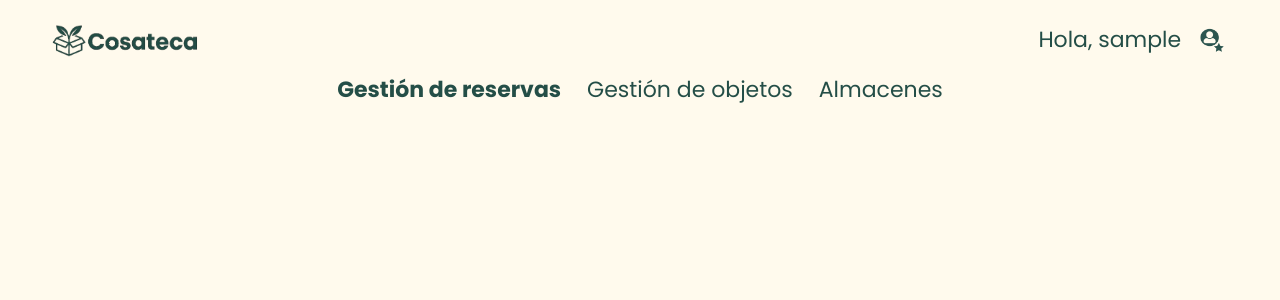
After one commit to COSATECA-TFG/Cosateca, a Django app: page /gestion_reservas_gestor in a window 1280 px wide. The commit adds this page. Shown: the top 300 px of the page. Run offline with Django 5.2, Linux system fonts and the light colour scheme; the visitor is signed in with stand-in values (Sample User, id 1).

Commit message:
feat: inicializada la base de las funcionalidades relacionadas con el gestor

```diff
--- a/cosateca/core/static/core/css/style.css
+++ b/cosateca/core/static/core/css/style.css
@@ -84,6 +84,10 @@ body {
   height: 10% !important;
 }
 
+.user_icon_gestor {
+  width: 10% !important;
+}
+
 a:focus {
     outline: none !important;
 }
--- a/cosateca/core/templates/header.html
+++ b/cosateca/core/templates/header.html
@@ -20,6 +20,8 @@
           <li><a class="dropdown-item" href="/usuario">Editar perfil</a></li>
           <li><a class="dropdown-item" href="/usuario/huella_carbono">Consular huella de carbono</a></li>
           <li><a class="dropdown-item" href="/usuario/amonestaciones">Consultar amonestaciones</a></li>
+          <li><a class="dropdown-item" href="/cerrar_sesion">Cerrar sesión</a></li>
+
         </ul>
       {% endif %}
     </div>
--- /dev/null
+++ b/cosateca/core/templates/header_gestor.html
@@ -0,0 +1,33 @@
+<header class="ms-5 me-5 mt-3">
+  <!-- ————— Fila 1: logo y saludo ————— -->
+  <div class="row justify-content-between align-items-center">
+    <div class="col-4">
+      <div class="img_wrapper">
+        <a href="/">
+          <img src="../static/img/cosateca_imagotipo.png" alt="logo" class="imagotipo">
+        </a>
+      </div>
+    </div>
+    <div class="col-4"></div> <!-- columna vacía para “empujar” el saludo a la derecha -->
+    <div class="col-4 d-flex justify-content-end align-items-center">
+      {% if user.is_authenticated %}
+
+        <a href="/usuario" class="btn boton_header_inicio">Hola, {{ user.username }}</a>
+        <img src="../static/img/logo_gestor.png" alt="user icon" class="user_icon_gestor">
+
+
+
+
+      {% endif %}
+    </div>
+  </div>
+
+  <!-- ————— Fila 2: menú centrado con su propio margen ————— -->
+  <div class="row">
+    <div class="col-12 d-flex justify-content-center menu_header">
+      <a href="/gestion_reservas_gestor" class="btn boton_header_inicio {% if request.path == '/gestion_reservas_gestor' %}fw-bold{% endif %}">Gestión de reservas</a>
+      <a href="/gestion_objetos_gestor" class="btn boton_header_inicio {% if request.path == '/gestion_objetos_gestor' %}fw-bold{% endif %}">Gestión de objetos</a>
+      <a href="/almacenes_gestor" class="btn boton_header_inicio {% if request.path == '/almacenes_gestor' %}fw-bold{% endif %}">Almacenes</a>
+    </div>
+  </div>
+</header>
--- a/cosateca/core/templates/home.html
+++ b/cosateca/core/templates/home.html
@@ -31,7 +31,9 @@
         <p>Comparte objetos, reduce tu huella de carbono</p>
 
         <div class="botonera_inicio w-100">
-            {% if user.is_authenticated %}
+            {% if user.is_authenticated and user.gestor %}
+            <a href="/gestion_reservas_gestor" class="btn boton_inicio me-4">Comenzar</a>
+            {% elif user.is_authenticated %}
             <a href="/menu" class="btn boton_inicio me-4">Comenzar</a>
             {% else %}
             <a href="/inicio_sesion" class="btn boton_inicio me-4">Comenzar</a>
--- a/cosateca/usuario/templates/detalles_usuario.html
+++ b/cosateca/usuario/templates/detalles_usuario.html
@@ -5,9 +5,11 @@
 {% block content %}
 
 
-
-
+{% if usuario.gestor %}
+{% include "header_gestor.html" %}
+{% else %}
 {% include "header.html" %}
+{% endif %}
 
 
 
--- /dev/null
+++ b/cosateca/usuario/templates/gestion_reserva_gestor.html
@@ -0,0 +1,10 @@
+{% extends "base.html" %}
+{% block title %}Menú Gestor{% endblock %}
+
+{% block content %}
+
+{% include "header_gestor.html" %}
+
+{% load query_transform %}
+<script>console.log("Estoy dentro")</script>
+{% endblock %}
--- a/cosateca/usuario/urls.py
+++ b/cosateca/usuario/urls.py
@@ -17,4 +17,8 @@ urlpatterns = [
     path('usuario/huella_carbono', views.consultar_huella_carbono_reducida, name='huella_carbono_reducida'),
     path('usuario/amonestaciones', views.consultar_amonestaciones, name='consultar_amonestaciones'),
 
+
+    path('gestion_reservas_gestor', views.gestion_reserva_gestor, name='gestion_reserva_gestor'),
+
+
 ]
--- a/cosateca/usuario/views.py
+++ b/cosateca/usuario/views.py
@@ -1,7 +1,7 @@
 from django.shortcuts import render, redirect
 from .forms import RegistroForm, InicioSesionForm, CuestionarioForm, editarPerfilForm
 from django.contrib import messages
-from .models import Usuario, Preferencia
+from .models import Usuario, Preferencia, Gestor
 from objeto.models import Objeto
 from almacen.models import Almacen
 from django.contrib.auth import login, authenticate, logout
@@ -62,7 +62,7 @@ def inicio_sesion(request):
             contraseña = form.cleaned_data['contraseña']
             usuario_autenticado = authenticate(request, username=nombre_usuario, password=contraseña)
 
-            if usuario_autenticado is not None:
+            if usuario_autenticado is not None and not hasattr(usuario_autenticado, 'gestor'):
                 try:
                     usuario_autenticado.preferencia
                     login(request, usuario_autenticado)
@@ -70,6 +70,9 @@ def inicio_sesion(request):
                 except Preferencia.DoesNotExist:
                     request.session['usuario_id'] = usuario_autenticado.id
                     return redirect('cuestionario_preferencias')
+            elif(usuario_autenticado is not None and hasattr(usuario_autenticado, 'gestor')):
+                login(request, usuario_autenticado)
+                return redirect('gestion_reserva_gestor')
 
     else:
         form = InicioSesionForm()
@@ -115,6 +118,8 @@ def menu(request):
     objetos_mejor_valorados = objetos.order_by('valoraciones_recibidas_objeto__estrellas')
     objetos_preferentes = objetos_recomendados(request)
     return render(request, 'menu.html', {'objetos_mejor_valorados': objetos_mejor_valorados, 'objetos_preferentes': objetos_preferentes})
+
+
 
 
 @login_required
@@ -264,3 +269,16 @@ def consultar_amonestaciones(request):
     total_amonestaciones = amonestaciones.filter(severidad='Grave').count() * 3 + amonestaciones.filter(severidad='Media').count() * 2 + amonestaciones.filter(severidad='Leve').count()
 
     return render(request, 'consultar_amonestaciones.html', {'amonestaciones': amonestaciones, 'total_amonestaciones': total_amonestaciones})
+
+
+
+#------------------------------------------------------------------------------------------------------------------------------------
+
+#Funcionalidades relacionadas con el gestor
+
+#------------------------------------------------------------------------------------------------------------------------------------
+
+
+@login_required
+def gestion_reserva_gestor(request):
+    return render(request, 'gestion_reserva_gestor.html')
```
Also changed, not shown: cosateca/core/static/img/logo_gestor.png (added).
